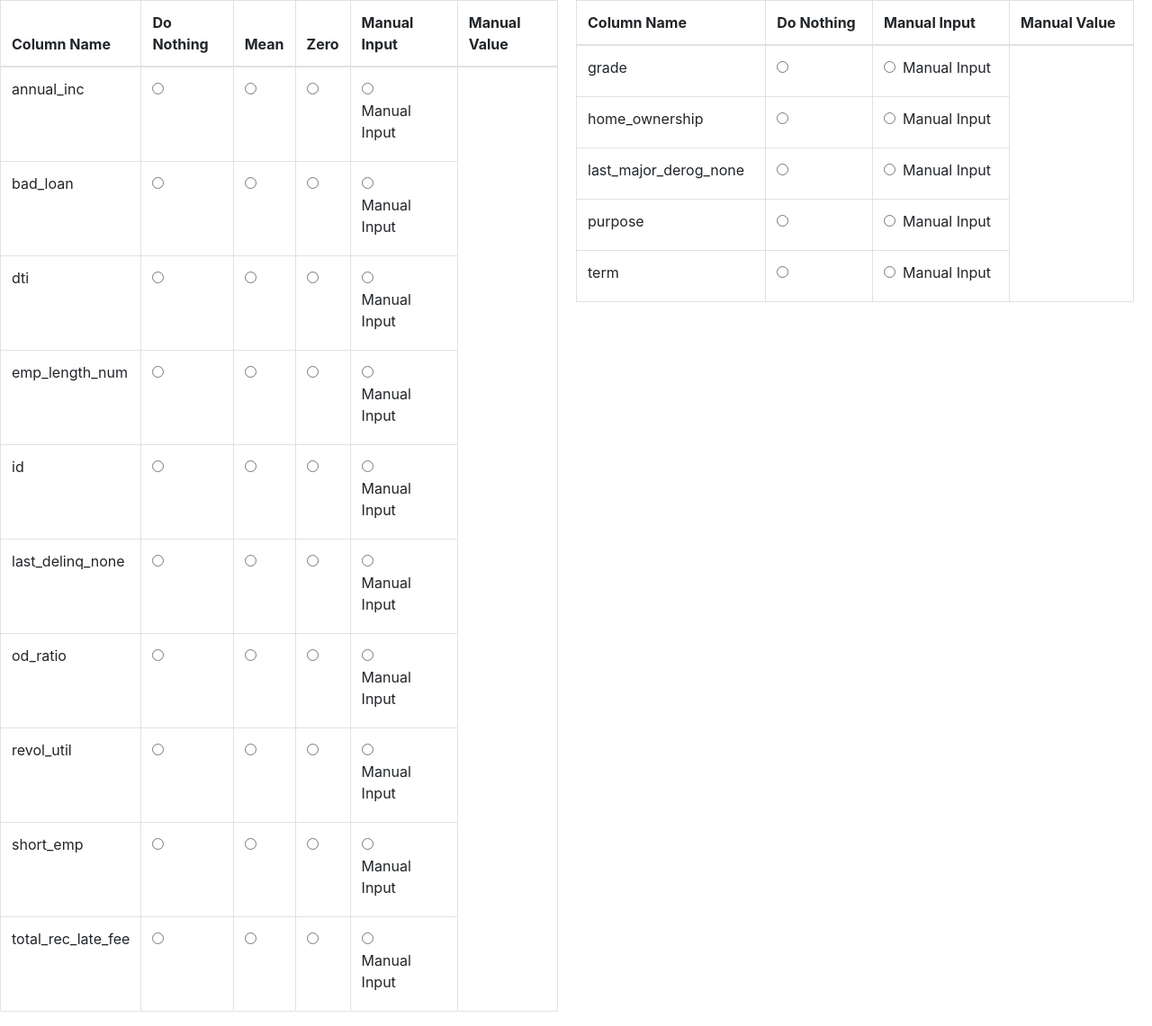
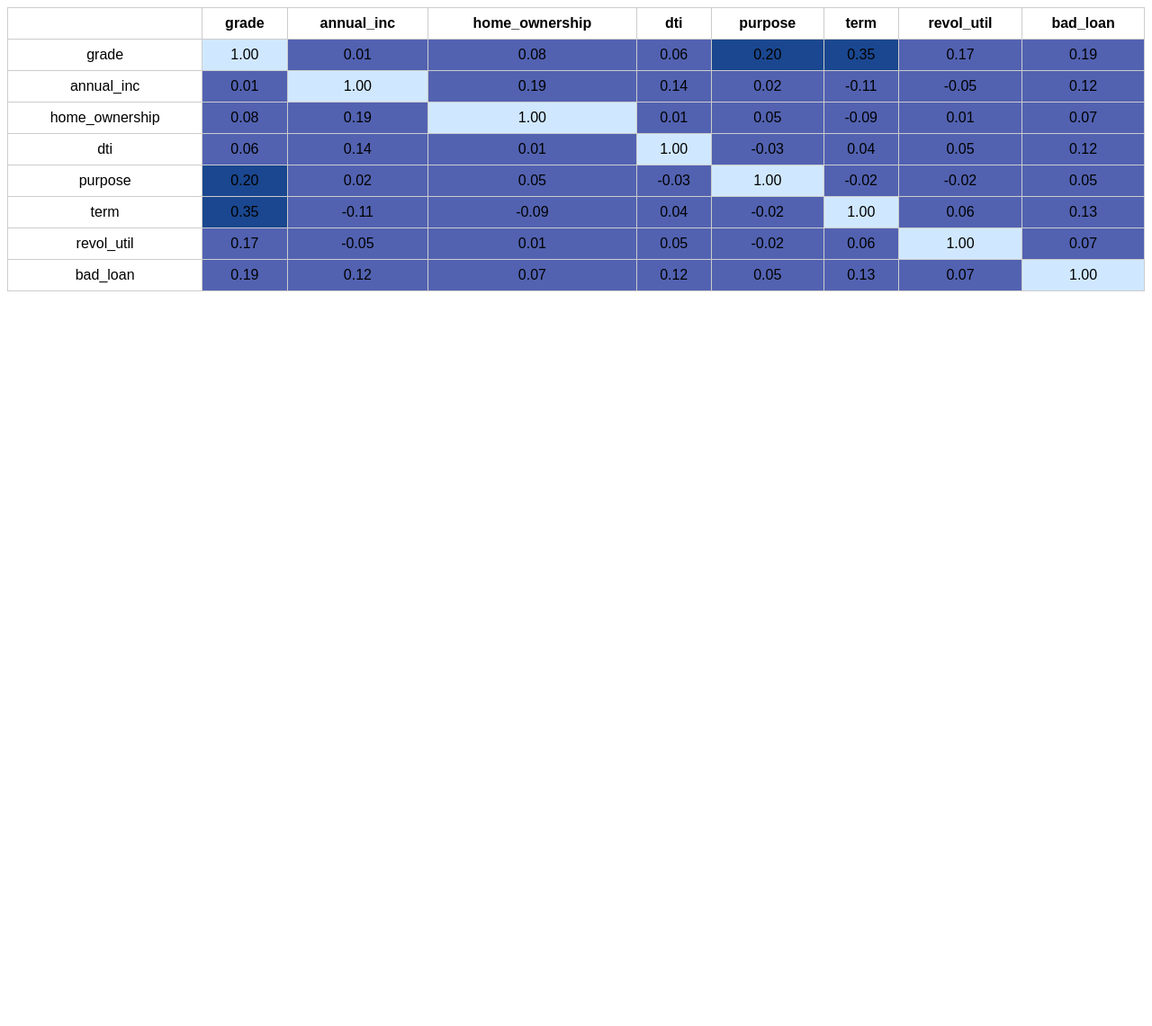
Before and after one commit to RameshPonnusami/RiskModalTrain, a Flask app: page /testapi in a window 1280 px wide. Shown: the whole page at 90% size. After the commit the page ends 324 px from the top, so only its background shows below. Run offline with Flask 3, Linux system fonts and the light colour scheme; parts of the project's set-up code (start-up, migrations or seed data) failed here and were passed over; some libraries are stand-ins or nearby versions.

Commit message:
added correlation as table in UI

```diff
--- a/app.py
+++ b/app.py
@@ -276,8 +276,8 @@ def model_train():
                            "trainDecileWithScore": performance_metrics_dict['trainDecileWithScore'].to_dict(orient='records'),
                            "trainDecileChart": performance_metrics_dict['trainDecileChart'],
                            "dsa_dict": performance_metrics_dict['dsa_dict'],
-                           "corr_model_ip_img_path": performance_metrics_dict['corr_model_ip_img_path'],
-                           "corr_ip_img_path": performance_metrics_dict['corr_ip_img_path'],
+                           "corr_df_after_bin": performance_metrics_dict['corr_df_after_bin'].to_dict(orient='records'),
+                           "corr_df_before_bin": performance_metrics_dict['corr_df_before_bin'].to_dict(orient='records'),
                            },default=custom_encoder)
 
     else:
--- a/templates/test1.html
+++ b/templates/test1.html
@@ -3,184 +3,95 @@
 <head>
   <meta charset="UTF-8">
   <meta name="viewport" content="width=device-width, initial-scale=1.0">
-  <title>NaN Fill UI</title>
-  <!-- Include Bootstrap CSS from CDN for styling -->
-  <link rel="stylesheet" href="https://stackpath.bootstrapcdn.com/bootstrap/4.5.2/css/bootstrap.min.css">
-</head>
+  <title>Correlation Heatmap</title>
   <style>
-    .tables-container {
-      display: flex;
+    /* Add some basic styling */
+    body {
+      font-family: Arial, sans-serif;
     }
 
-    .numeric-table-container,
-    .categorical-table-container {
-      flex: 1;
-      margin-right: 20px; /* Adjust the margin as needed */
+    table {
+      border-collapse: collapse;
+      width: 100%;
     }
+
+    th, td {
+      border: 1px solid #ccc;
+      padding: 8px;
+      text-align: center;
+    }
+
+    /* Define colors for heatmap as CSS classes */
+    .heatmap-cell-1 { background-color: #d0e8ff; } /* Light Blue */
+    .heatmap-cell-2 { background-color: #81b9e1; } /* Blue */
+    .heatmap-cell-3 { background-color: #4180c8; } /* Dark Blue */
+    .heatmap-cell-4 { background-color: #1a478f; } /* Navy Blue */
+    .heatmap-cell-5 { background-color: #5262b1; } /* Light Red */
+    .heatmap-cell-6 { background-color: #737683; } /* Red */
   </style>
+</head>
 <body>
 
-<div class="tables-container">
-  <div class="numeric-table-container">
-    <table class="table table-bordered">
-    <thead>
-      <tr>
-        <th>Column Name</th>
-        <th>Do Nothing</th>
-        <th>Mean</th>
-        <th>Zero</th>
-        <th>Manual Input</th>
-        <th>Manual Value</th>
-      </tr>
-    </thead>
-    <tbody id="numeric-table-body">
-    </tbody>
-  </table>
-</div>
+<script>
+  function generateTable(data) {
+    var table = '<table>';
 
-<div class="categorical-table-container">
-  <table class="table table-bordered">
-    <thead>
-      <tr>
-        <th>Column Name</th>
-        <th>Do Nothing</th>
-        <th>Manual Input</th>
-        <th>Manual Value</th>
-      </tr>
-    </thead>
-    <tbody id="categorical-table-body">
-    </tbody>
-  </table>
+    // Create table header
+    table += '<thead><tr><th></th>';
+    for (var i = 0; i < data.length; i++) {
+      table += '<th>' + data[i]['index'] + '</th>';
+    }
+    table += '</tr></thead><tbody>';
 
-</div>
-</div>
+    // Create table rows
+    for (var i = 0; i < data.length; i++) {
+      table += '<tr>';
+      // Add correlation index column
+      table += '<td>' + data[i]['index'] + '</td>';
+      for (var j = 0; j < data.length; j++) {
+        var value = data[i][data[j]['index']];
+        var colorClass = getColor(value);
+        table += '<td class="' + colorClass + '">' + value.toFixed(2) + '</td>';
+      }
+      table += '</tr>';
+    }
 
-
-<script>
-document.addEventListener('DOMContentLoaded', function () {
-  const columnsData = {
-    "annual_inc": "numeric",
-    "bad_loan": "numeric",
-    "dti": "numeric",
-    "emp_length_num": "numeric",
-    "grade": "categorical",
-    "home_ownership": "categorical",
-    "id": "numeric",
-    "last_delinq_none": "numeric",
-    "last_major_derog_none": "categorical",
-    "od_ratio": "numeric",
-    "purpose": "categorical",
-    "revol_util": "numeric",
-    "short_emp": "numeric",
-    "term": "categorical",
-    "total_rec_late_fee": "numeric"
-  };
-
-  createColumnOptions(columnsData, 'numeric-table-body', 'numeric');
-  createColumnOptions(columnsData, 'categorical-table-body', 'categorical');
-
-  const allRadioButtons = document.querySelectorAll('input[type="radio"]');
-  allRadioButtons.forEach(function (radio) {
-    radio.addEventListener('change', function () {
-     const radioValue = this.value;
-     const row = this.closest('tr');
-     if (radioValue!='manual'){
-             const cellToDisable = row.querySelector('#manual_input_text');;
-             cellToDisable.style.display = 'none';
-              cellToDisable.setAttribute('disabled', true); // For input elements
-            cellToDisable.style.pointerEvents = 'none'; // For non-input elements
-            cellToDisable.style.color = 'gray';
-         //   row.querySelector('input').disabled = true
-     }
-
-
-      if (!this.checked) {
-        correspondingManualInput.querySelector('input').value = '';
-      }
-    });
-  });
-
-   function createRadio(value, name, description) {
-    const radioContainer = document.createElement('div');
-    radioContainer.className = 'option-container';
-
-    const radio = document.createElement('input');
-    radio.type = 'radio';
-    radio.value = value;
-    radio.name = name;
-    radio.className = 'mr-2';
-
-    const radioLabel = document.createElement('label');
-    radioLabel.textContent = description;
-    radioLabel.className = 'radio-label';
-
-    radioContainer.appendChild(radio);
-    radioContainer.appendChild(radioLabel);
-
-    return radioContainer;
+    table += '</tbody></table>';
+    return table;
   }
 
-
-  function createColumnOptions(columnsData, tableBodyId, columnType) {
-    const tableBody = document.querySelector('#' + tableBodyId);
-    for (const [columnName, columnTypeData] of Object.entries(columnsData)) {
-      if (columnTypeData === columnType) {
-        const row = document.createElement('tr');
-
-        // Column name cell
-        const columnNameCell = document.createElement('td');
-        columnNameCell.textContent = columnName;
-        row.appendChild(columnNameCell);
-
-
-
-      // Radio buttons for Do Nothing, Mean, Zero
-      const doNothingRadio = document.createElement('td');
-      doNothingRadio.appendChild(createRadio('do_nothing', columnName, ''));
-      row.appendChild(doNothingRadio);
-
-      const meanRadio = columnType === 'numeric' ? document.createElement('td') : null;
-      if (meanRadio) {
-        meanRadio.appendChild(createRadio('mean', columnName, ''));
-        row.appendChild(meanRadio);
-      }
-
-      const zeroRadio = columnType === 'numeric' ? document.createElement('td') : null;
-      if (zeroRadio) {
-        zeroRadio.appendChild(createRadio('zero', columnName, ''));
-        row.appendChild(zeroRadio);
-      }
-
-      // Manual Input radio button and manual input field
-      const manualInputRadio = document.createElement('td');
-      manualInputRadio.appendChild(createRadio('manual', columnName, 'Manual Input'));
-      row.appendChild(manualInputRadio);
-
-      const manualInput = document.createElement('td');
-      manualInput.setAttribute("id", "manual_input_text");
-      manualInput.textContent = '';
-      manualInput.style.display = 'none';
-      manualInput.appendChild(document.createElement('input')); // Add input field inside the cell
-      row.appendChild(manualInput);
-
-
-
-
-
-          // Event listener to show/hide the manual input field
-   manualInputRadio.querySelector('input[type="radio"]').addEventListener('change', function () {
-  manualInput.style.display = this.checked ? 'block' : 'none';
-  if (!this.checked) {
-    manualInput.querySelector('input[type="text"]').value = ''; // Updated selector
-    manualInput.querySelector('input[type="text"]').style.display = 'none';; // Updated selector
-  }
-});
-
-        tableBody.appendChild(row);
-      }
+  function getColor(value) {
+    // You can customize this function to map values to color classes as per your requirements
+    // For simplicity, this example uses predefined classes for different ranges
+    if (value >= 0.8 ||  value <= -0.8)  {
+      return 'heatmap-cell-1';
+    } else if (value >= 0.6  ||  value <= -0.6) {
+      return 'heatmap-cell-2';
+    } else if (value >= 0.4  || value <= -0.4) {
+      return 'heatmap-cell-3';
+    } else if (value >= 0.2 || value <= -0.2) {
+      return 'heatmap-cell-4';
+    } else if (value >= -0.2) {
+      return 'heatmap-cell-5';
+    } else {
+      return 'heatmap-cell-6';
     }
   }
-});
+  // Example data
+  var correlationData = [
+    {'index': 'grade', 'grade': 1.0, 'annual_inc': 0.0054441397354406335, 'home_ownership': 0.08295875882958355, 'dti': 0.06429265569343882, 'purpose': 0.20464436290951332, 'term': 0.3537979696222608, 'revol_util': 0.16843218702728885, 'bad_loan': 0.18869429501710358},
+    {'index': 'annual_inc', 'grade': 0.0054441397354406335, 'annual_inc': 1.0, 'home_ownership': 0.19183170421873416, 'dti': 0.14105609914981013, 'purpose': 0.021732765294629756, 'term': -0.11431298629614177, 'revol_util': -0.05260793506821007, 'bad_loan': 0.12302944304095516},
+    {'index': 'home_ownership', 'grade': 0.08295875882958355, 'annual_inc': 0.19183170421873416, 'home_ownership': 1.0, 'dti': 0.013097107661500643, 'purpose': 0.04891392700096266, 'term': -0.09137978111525066, 'revol_util': 0.013428536685818582, 'bad_loan': 0.06874795954709552},
+    {'index': 'dti', 'grade': 0.06429265569343882, 'annual_inc': 0.14105609914981013, 'home_ownership': 0.013097107661500643, 'dti': 1.0, 'purpose': -0.028120642129720676, 'term': 0.04241080861993266, 'revol_util': 0.054333180518763645, 'bad_loan': 0.11843738062057005},
+    {'index': 'purpose', 'grade': 0.20464436290951332, 'annual_inc': 0.021732765294629756, 'home_ownership': 0.04891392700096266, 'dti': -0.028120642129720676, 'purpose': 1.0, 'term': -0.02241860957265085, 'revol_util': -0.017087883774760636, 'bad_loan': 0.05437150307992627},
+    {'index': 'term', 'grade': 0.3537979696222608, 'annual_inc': -0.11431298629614177, 'home_ownership': -0.09137978111525066, 'dti': 0.04241080861993266, 'purpose': -0.02241860957265085, 'term': 1.0, 'revol_util': 0.06002353279332895, 'bad_loan': 0.13112421088894832},
+    {'index': 'revol_util', 'grade': 0.16843218702728885, 'annual_inc': -0.05260793506821007, 'home_ownership': 0.013428536685818582, 'dti': 0.054333180518763645, 'purpose': -0.017087883774760636, 'term': 0.06002353279332895, 'revol_util': 1.0, 'bad_loan': 0.07283137861585783},
+    {'index': 'bad_loan', 'grade': 0.18869429501710358, 'annual_inc': 0.12302944304095516, 'home_ownership': 0.06874795954709552, 'dti': 0.11843738062057005, 'purpose': 0.05437150307992627, 'term': 0.13112421088894832, 'revol_util': 0.07283137861585783, 'bad_loan': 1.0}
+  ];
+
+  // Display table with heatmap
+  var tableHtml = generateTable(correlationData);
+  document.body.innerHTML += tableHtml;
 </script>
 
 </body>
```
Also changed, not shown: generate_chart.py (+1 -6 lines), optbin.py (+12 -5 lines), static/app.js (+8 -3 lines), static/correlation.js (added, +44 -0 lines), static/styles/style.css (+24 -0 lines), templates/model_train.html (+12 -2 lines).
